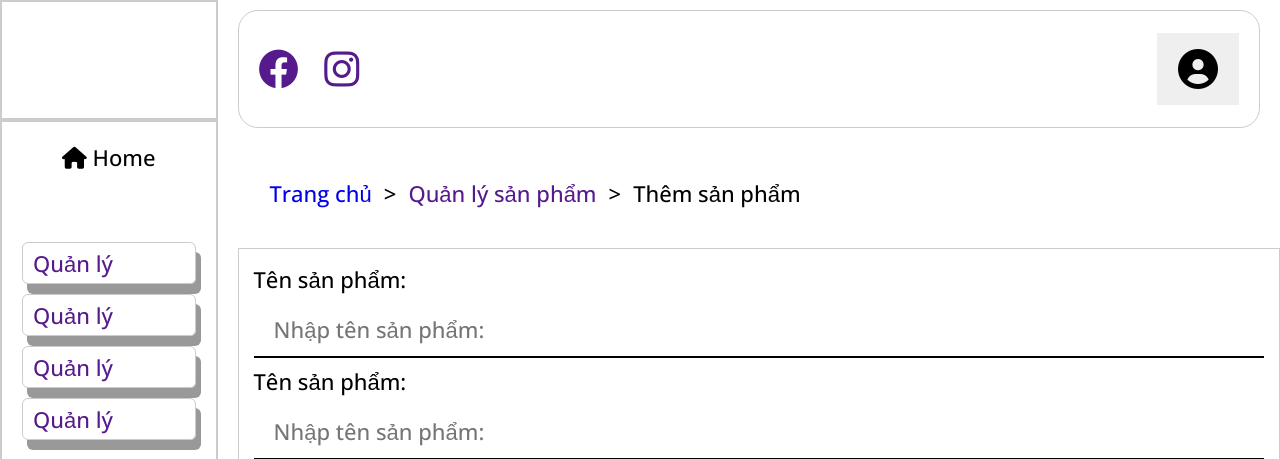
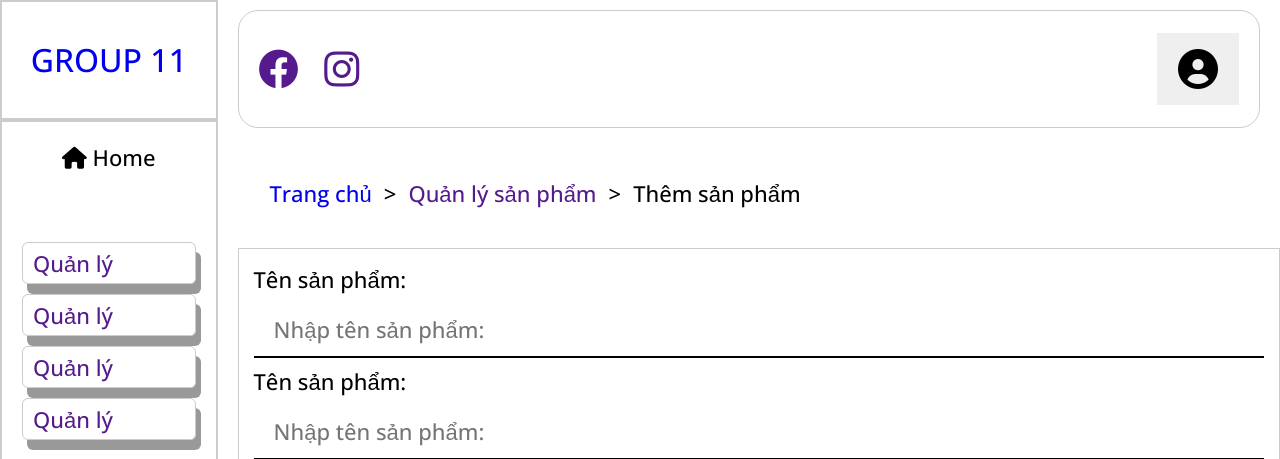
Before and after one commit to Seotow/firstproject, a PHP site: page /admin/index.php in a window 1280 px wide. Shown: the top 459 px of the page. Run offline with PHP 8.4, Linux system fonts and the light colour scheme.

Commit message:
Update style.css

```diff
--- a/admin/style.css
+++ b/admin/style.css
@@ -252,5 +252,4 @@ textarea {
   .brandname {
       font-size: 32px;
       line-height:32px;
-      color: #fff;
   }
```
